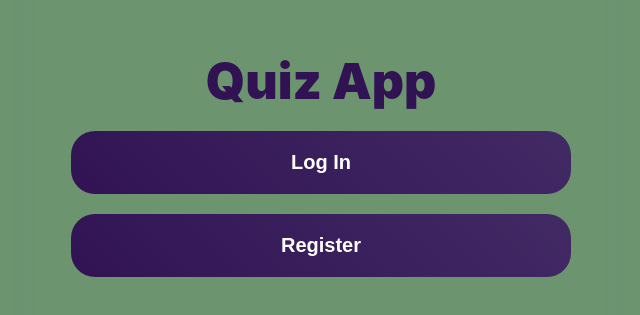
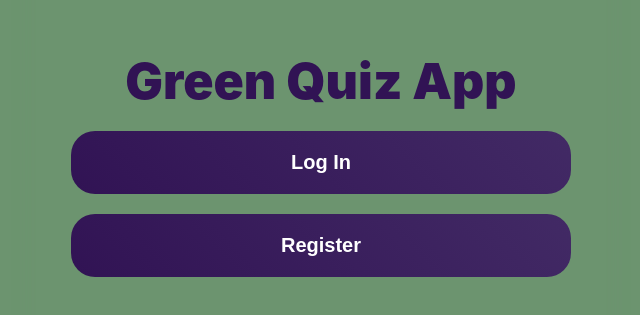
Before and after one commit to finaea/webGBP, a React (Create React App) app: page / in a window 1280 px wide. Shown: the part 261-576 px from the top of the page, without its empty margins (319-959 px from the left). Built offline with nearby package versions, Linux system fonts and the light colour scheme.

Commit message:
added icon, fixed font, fixed withAuth path

```diff
--- a/src/pages/home.js
+++ b/src/pages/home.js
@@ -7,7 +7,7 @@ const Home = () => {
 
   return (
     <div className="container">
-      <div className="heading">Quiz App</div>
+      <div className="heading3"> Green Quiz App</div>
       <form action="" className="form">
         <input className="button" onClick={() => navigate('/login')} type="submit" value="Log In" />
       </form>
--- a/src/styles/home.css
+++ b/src/styles/home.css
@@ -10,7 +10,7 @@
   height: 90vh;
 }
 
-.heading {
+.heading3 {
   text-align: center;
   font-weight: 900;
   font-size: 50px;
--- a/src/utils/withAuth.js
+++ b/src/utils/withAuth.js
@@ -15,7 +15,7 @@ const withAuth = (WrappedComponent) => {
                     setIsAuthenticated(true);
                 } else {
                     setIsAuthenticated(false);
-                    navigate('/login'); // Redirect to login if not authenticated
+                    navigate('/home'); // Redirect to login if not authenticated
                 }
             });
 
```
Also changed, not shown: public/quizlogo.jpg (added), src/database.js (line endings or trailing spaces), 1 other file (tests, documents, lock files or other folders).
